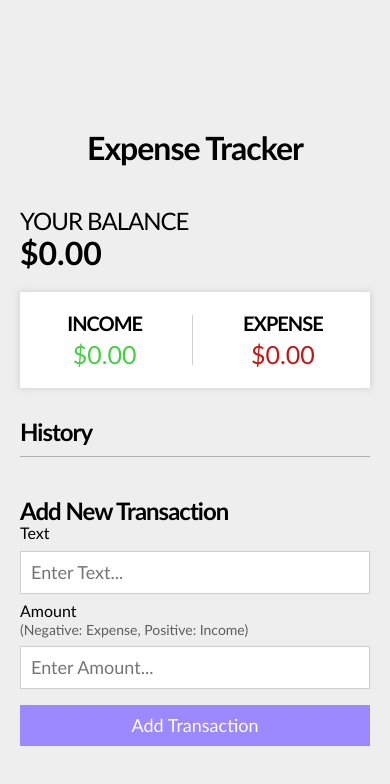
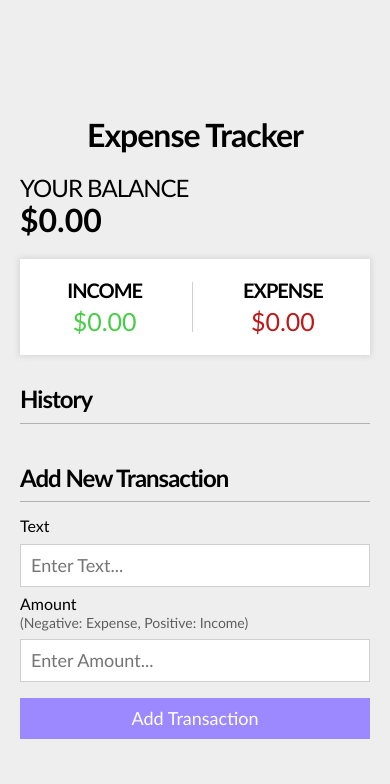
Before and after one commit to kareemayman/Expense-Tracker, a plain HTML site: page index.html in a window 390 px wide. Drawn offline with Linux system fonts and the light colour scheme.

Commit message:
Better Responsivity & Fixed <hr> incorrect selector

```diff
--- a/css/style.css
+++ b/css/style.css
@@ -23,7 +23,7 @@ h1, h2, h3, h4, h5, h6 {
 
 .container h1:first-child {
     text-align: center;
-    margin: 40px 0;
+    margin: 20px 0;
 }
 
 .container .balance h2, h1 {
@@ -85,7 +85,7 @@ h1, h2, h3, h4, h5, h6 {
 }
 
 .history > span,
-.add-transaction > span:first-of-type {
+.add-transaction span:first-of-type {
     display: block;
     height: 1px;
     width: 100%;
```
